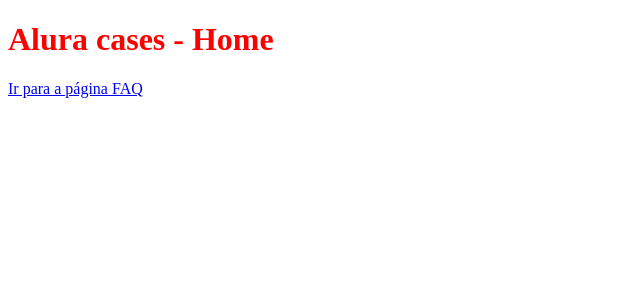
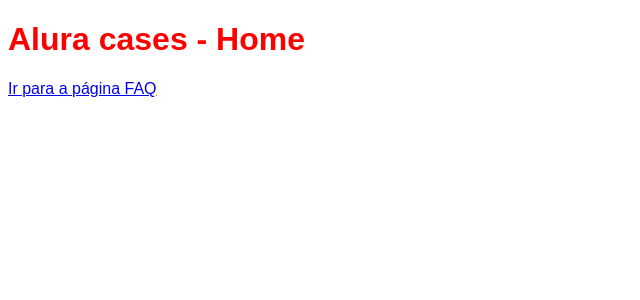
Before and after one commit to luscabap/alura-cases, a Next.js app: page / in a window 1280 px wide. Shown: the top 300 px of the page, without its empty margins (0-640 px from the left). Built offline with nearby package versions, Linux system fonts and the light colour scheme.

Commit message:
Global styles

```diff
--- /dev/null
+++ b/pages/_app.js
@@ -0,0 +1,12 @@
+import GlobalStyle from '../src/theme/GlobalStyle'
+
+function MyApp({ Component, pageProps}){
+    return (
+        <>
+            <GlobalStyle />
+            <Component {...pageProps}/>
+        </>
+    )
+}
+
+export default MyApp;
--- /dev/null
+++ b/src/theme/GlobalStyle.js
@@ -0,0 +1,9 @@
+export default function GlobalStyle() {
+    return (
+        <style global jsx>{`
+            body {
+                font-family: sans-serif;
+            }
+        `}</style>
+    )
+}
```
